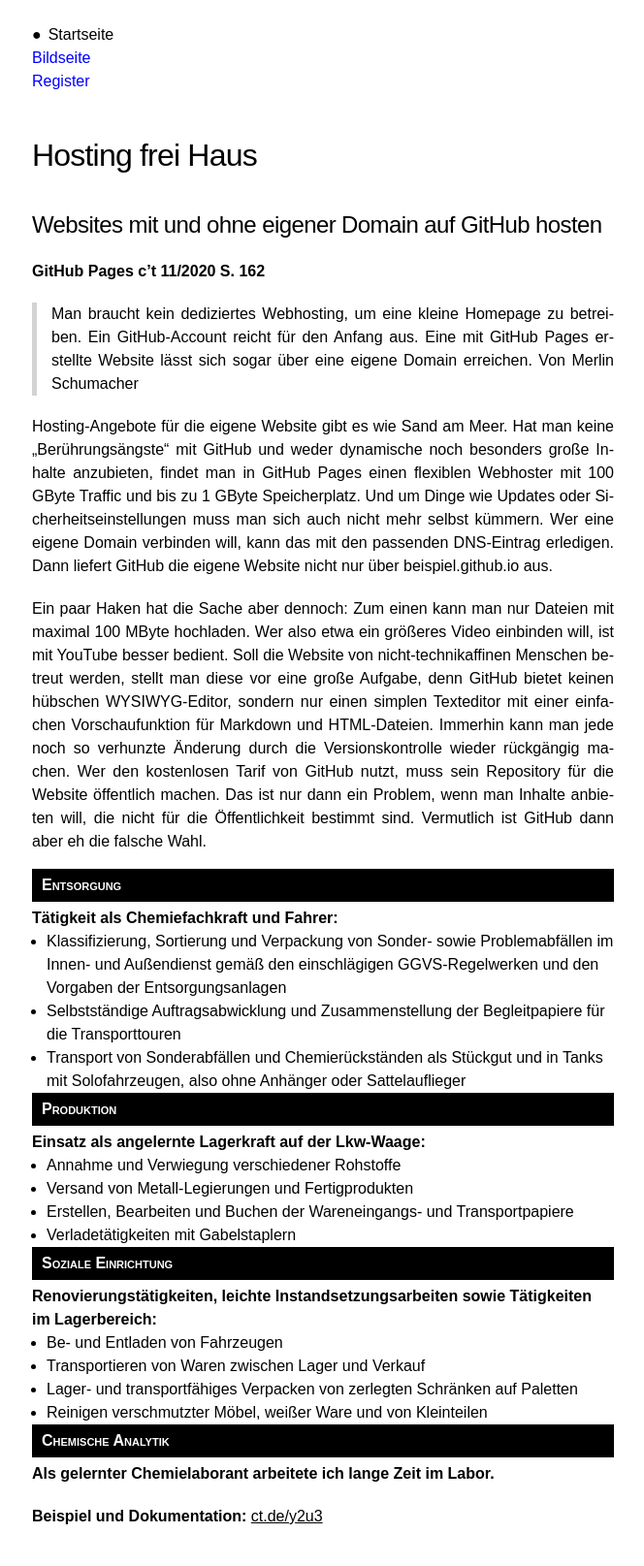
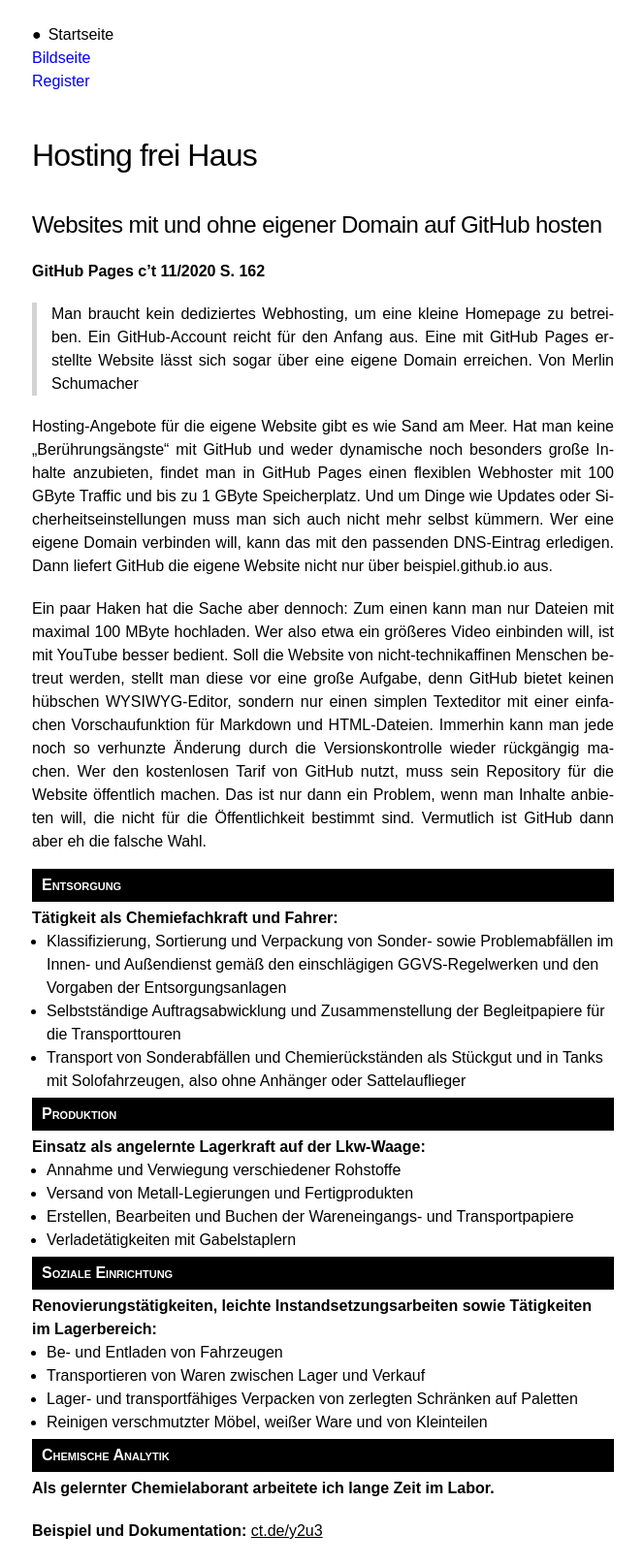
Before and after one commit to webuser-ralf/webuser-ralf.github.io, a Jekyll site: the page built from index.md, in a window 1280 px wide. Shown: the whole page at 97% size, without its empty margins (307-971 px from the left). Built offline with Jekyll 4.4.1, drawn with Linux system fonts in a browser that asks for light colours; our own code applies the rules of GitHub Pages for plain Markdown files.

Commit message:
Update layout.scss

```diff
--- a/_sass/layout.scss
+++ b/_sass/layout.scss
@@ -20,7 +20,7 @@
     color: #fff;
     background: #000;
     padding: 5px 10px 5px 10px;
-    margin-bottom: 5px;
+    margin: 5px 0 5px 0;
     font-variant: small-caps;
     display: block;
 }
```
